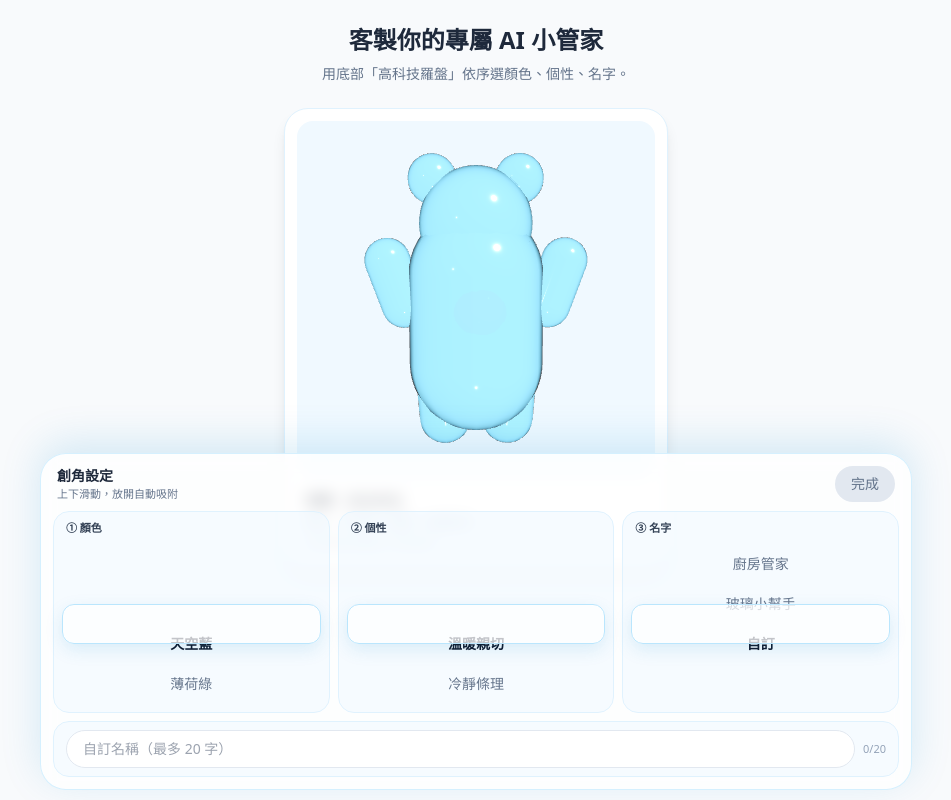
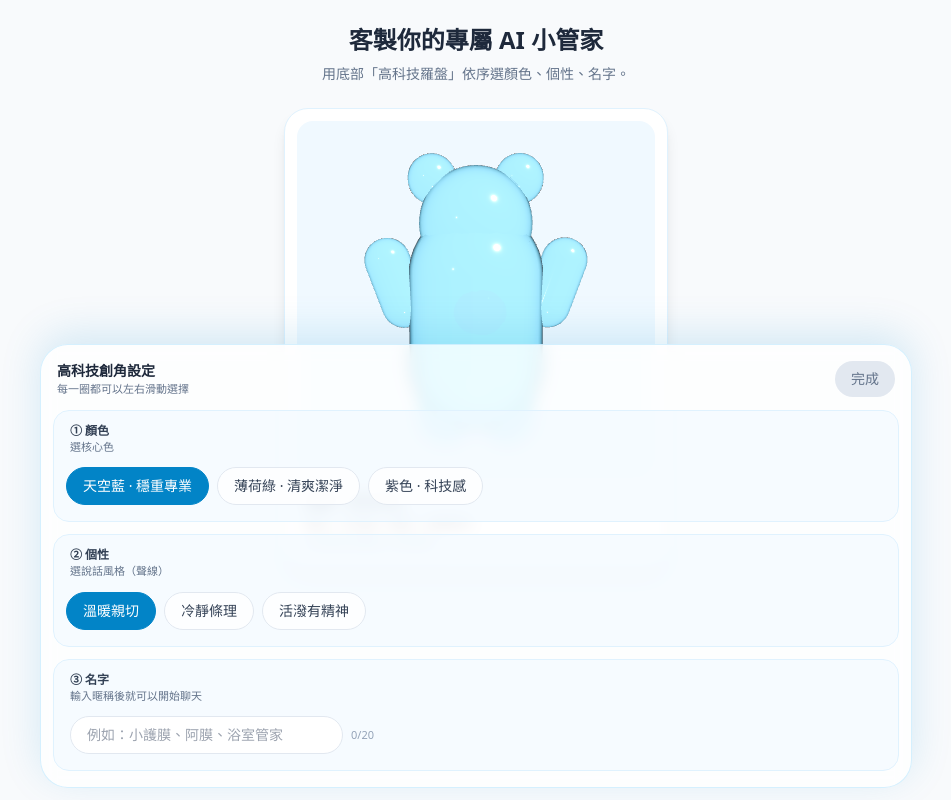
Before and after one commit to iven761001/ai-help, a Next.js app: page / in a window 1280 px wide. Both pictures are taken after typing "name@example.com" into the empty fields and a click on the button "下一步：塑造我的 AI 角色". Shown: the whole page, without its empty margins (164-1115 px from the left). Built offline with nearby package versions, Linux system fonts and the light colour scheme.

Commit message:
Update CompassCreator.js

```diff
--- a/app/components/CompassCreator/CompassCreator.js
+++ b/app/components/CompassCreator/CompassCreator.js
@@ -5,138 +5,18 @@ import { useEffect, useMemo, useRef, useState } from "react";
 function cx(...arr) {
   return arr.filter(Boolean).join(" ");
 }
-function clamp(n, a, b) {
-  return Math.max(a, Math.min(b, n));
-}
 
-/** 垂直滾輪（放開吸附）— 精簡版 */
-function SnapWheel({
-  title,
-  items,
-  valueId,
-  onChangeId,
-  disabled,
-  itemHeight = 40,
-  height = 160
-}) {
-  const wrapRef = useRef(null);
-  const [activeIndex, setActiveIndex] = useState(0);
-  const rafRef = useRef(null);
-  const snapTimer = useRef(null);
-
-  const idxFromId = (id) => Math.max(0, items.findIndex((x) => x.id === id));
-
-  useEffect(() => {
-    const idx = idxFromId(valueId);
-    setActiveIndex(idx);
-    const el = wrapRef.current;
-    if (!el) return;
-    el.scrollTo({ top: idx * itemHeight, behavior: "instant" });
-    // eslint-disable-next-line react-hooks/exhaustive-deps
-  }, [valueId]);
-
-  const updateActiveFromScroll = () => {
-    const el = wrapRef.current;
-    if (!el) return;
-    const idx = Math.round(el.scrollTop / itemHeight);
-    setActiveIndex(clamp(idx, 0, items.length - 1));
-  };
-
-  const snapToNearest = () => {
-    const el = wrapRef.current;
-    if (!el) return;
-    const idx = clamp(Math.round(el.scrollTop / itemHeight), 0, items.length - 1);
-    el.scrollTo({ top: idx * itemHeight, behavior: "smooth" });
-
-    const chosen = items[idx];
-    if (chosen && chosen.id !== valueId) onChangeId?.(chosen.id);
-  };
-
-  const onScroll = () => {
-    if (disabled) return;
-
-    if (rafRef.current) cancelAnimationFrame(rafRef.current);
-    rafRef.current = requestAnimationFrame(updateActiveFromScroll);
-
-    if (snapTimer.current) clearTimeout(snapTimer.current);
-    snapTimer.current = setTimeout(() => snapToNearest(), 120);
-  };
-
-  useEffect(() => {
-    return () => {
-      if (rafRef.current) cancelAnimationFrame(rafRef.current);
-      if (snapTimer.current) clearTimeout(snapTimer.current);
-    };
-  }, []);
-
-  // padding 讓「選中線」在正中間
-  const pad = itemHeight * 2;
-  const wheelHeight = height;
-
-  return (
-    <div className="rounded-2xl border border-sky-100 bg-sky-50/60 px-2 py-2">
-      <div className="px-1">
-        <div className="text-[11px] font-semibold text-slate-700">{title}</div>
-      </div>
-
-      <div className="relative mt-2">
-        {/* 選中線 */}
-        <div
-          className="pointer-events-none absolute left-0 right-0 top-1/2 -translate-y-1/2 rounded-xl border border-sky-200 bg-white/75 shadow-[0_6px_18px_rgba(2,132,199,0.12)]"
-          style={{ height: itemHeight }}
-        />
-
-        <div
-          ref={wrapRef}
-          onScroll={onScroll}
-          className={cx("overflow-y-auto no-scrollbar rounded-xl", disabled ? "opacity-60" : "")}
-          style={{
-            height: wheelHeight,
-            paddingTop: pad,
-            paddingBottom: pad,
-            WebkitOverflowScrolling: "touch"
-          }}
-        >
-          {items.map((it, i) => {
-            const active = i === activeIndex;
-            return (
-              <div
-                key={it.id}
-                className={cx("flex items-center justify-center")}
-                style={{ height: itemHeight }}
-              >
-                <button
-                  type="button"
-                  disabled={disabled}
-                  onClick={() => {
-                    const el = wrapRef.current;
-                    if (!el) return;
-                    el.scrollTo({ top: i * itemHeight, behavior: "smooth" });
-                    onChangeId?.(it.id);
-                  }}
-                  className={cx(
-                    "w-full px-1 text-center transition",
-                    active ? "text-slate-900 font-semibold" : "text-slate-500 font-normal",
-                    "text-xs sm:text-sm"
-                  )}
-                >
-                  {it.label}
-                </button>
-              </div>
-            );
-          })}
-        </div>
-      </div>
-    </div>
-  );
-}
-
+/**
+ * 穩定版「三圈羅盤」
+ * - 每一圈是獨立水平滑動（可拖拉）
+ * - 固定在螢幕底部（safe-area）
+ */
 export default function CompassCreator({ value, onChange, onDone, disabled }) {
   const colors = useMemo(
     () => [
-      { id: "sky", label: "天空藍" },
-      { id: "mint", label: "薄荷綠" },
-      { id: "purple", label: "紫色" }
+      { id: "sky", label: "天空藍 · 穩重專業" },
+      { id: "mint", label: "薄荷綠 · 清爽潔淨" },
+      { id: "purple", label: "紫色 · 科技感" }
     ],
     []
   );
@@ -150,39 +30,59 @@ export default function CompassCreator({ value, onChange, onDone, disabled }) {
     []
   );
 
-  const namePresets = useMemo(
-    () => [
-      { id: "nm", label: "小護膜" },
-      { id: "am", label: "阿膜" },
-      { id: "bs", label: "浴室管家" },
-      { id: "kf", label: "廚房管家" },
-      { id: "gl", label: "玻璃小幫手" },
-      { id: "zd", label: "自訂" }
-    ],
-    []
-  );
-
   const [localName, setLocalName] = useState(value?.nickname || "");
-  const [namePick, setNamePick] = useState("zd");
-
-  useEffect(() => setLocalName(value?.nickname || ""), [value?.nickname]);
 
   useEffect(() => {
-    const hit = namePresets.find((p) => p.label === (value?.nickname || ""));
-    setNamePick(hit ? hit.id : "zd");
-  }, [value?.nickname, namePresets]);
+    setLocalName(value?.nickname || "");
+  }, [value?.nickname]);
 
-  const pickColor = (id) => onChange?.({ ...value, color: id, avatar: id });
-  const pickVoice = (id) => onChange?.({ ...value, voice: id });
+  function useDragScroll() {
+    const ref = useRef(null);
+    const state = useRef({ down: false, x: 0, left: 0 });
 
-  const onPickPresetName = (presetId) => {
-    setNamePick(presetId);
-    const p = namePresets.find((x) => x.id === presetId);
-    if (!p) return;
-    if (p.id === "zd") return;
-    setLocalName(p.label);
-    onChange?.({ ...value, nickname: p.label });
+    useEffect(() => {
+      const el = ref.current;
+      if (!el) return;
+
+      const onDown = (e) => {
+        if (disabled) return;
+        state.current.down = true;
+        state.current.x = e.clientX;
+        state.current.left = el.scrollLeft;
+        el.setPointerCapture?.(e.pointerId);
       };
+
+      const onMove = (e) => {
+        if (!state.current.down) return;
+        const dx = e.clientX - state.current.x;
+        el.scrollLeft = state.current.left - dx;
+      };
+
+      const onUp = () => {
+        state.current.down = false;
+      };
+
+      el.addEventListener("pointerdown", onDown, { passive: true });
+      el.addEventListener("pointermove", onMove, { passive: true });
+      el.addEventListener("pointerup", onUp, { passive: true });
+      el.addEventListener("pointercancel", onUp, { passive: true });
+      el.addEventListener("pointerleave", onUp, { passive: true });
+
+      return () => {
+        el.removeEventListener("pointerdown", onDown);
+        el.removeEventListener("pointermove", onMove);
+        el.removeEventListener("pointerup", onUp);
+        el.removeEventListener("pointercancel", onUp);
+        el.removeEventListener("pointerleave", onUp);
+      };
+    }, [disabled]);
+
+    return ref;
+  }
+
+  const ring1Ref = useDragScroll();
+  const ring2Ref = useDragScroll();
+  const ring3Ref = useDragScroll();
 
   const canDone =
     !!value?.email &&
@@ -190,21 +90,34 @@ export default function CompassCreator({ value, onChange, onDone, disabled }) {
     !!value?.voice &&
     !!localName.trim();
 
+  const pickColor = (id) => onChange?.({ ...value, color: id, avatar: id });
+  const pickVoice = (id) => onChange?.({ ...value, voice: id });
+  const commitName = (name) => onChange?.({ ...value, nickname: name });
+
   return (
     <div className="fixed left-0 right-0 bottom-0 z-[60] pointer-events-none">
-      <div className="pointer-events-auto mx-auto w-full max-w-4xl px-3 pb-[calc(env(safe-area-inset-bottom)+10px)]">
-        <div className="rounded-[26px] border border-sky-200/60 bg-white/75 backdrop-blur shadow-[0_-10px_40px_rgba(2,132,199,0.15)] overflow-hidden">
-          {/* 精簡標題列 */}
-          <div className="px-4 pt-3 pb-2">
+      <div
+        className="pointer-events-auto mx-auto w-full max-w-4xl px-3 pb-[calc(env(safe-area-inset-bottom)+12px)]"
+        style={{ WebkitTapHighlightColor: "transparent" }}
+      >
+        <div className="rounded-[28px] border border-sky-200/60 bg-white/75 backdrop-blur shadow-[0_-10px_40px_rgba(2,132,199,0.15)] overflow-hidden">
+          <div className="px-4 pt-4 pb-3">
             <div className="flex items-center justify-between gap-3">
               <div className="min-w-0">
-                <div className="text-sm font-semibold text-slate-800">創角設定</div>
-                <div className="text-[11px] text-slate-500">上下滑動，放開自動吸附</div>
+                <div className="text-sm font-semibold text-slate-800">
+                  高科技創角設定
+                </div>
+                <div className="text-[11px] text-slate-500">
+                  每一圈都可以左右滑動選擇
+                </div>
               </div>
 
               <button
                 disabled={disabled || !canDone}
-                onClick={() => onDone?.()}
+                onClick={() => {
+                  commitName(localName.trim());
+                  onDone?.();
+                }}
                 className={cx(
                   "shrink-0 rounded-full px-4 py-2 text-sm font-medium transition",
                   disabled || !canDone
@@ -217,59 +130,100 @@ export default function CompassCreator({ value, onChange, onDone, disabled }) {
             </div>
           </div>
 
-          {/* 三欄並排滾軸 */}
-          <div className="px-3 pb-3">
-            <div className="grid grid-cols-3 gap-2">
-              <SnapWheel
+          <div className="px-3 pb-4 space-y-3">
+            <Ring
               title="① 顏色"
-                items={colors}
-                valueId={value?.color || value?.avatar || "sky"}
-                onChangeId={pickColor}
+              subtitle="選核心色"
+              scrollRef={ring1Ref}
+            >
+              {colors.map((c) => (
+                <Chip
+                  key={c.id}
+                  active={(value?.color || value?.avatar) === c.id}
+                  onClick={() => pickColor(c.id)}
                   disabled={disabled}
-                itemHeight={40}
-                height={160}
+                  label={c.label}
                 />
-              <SnapWheel
+              ))}
+            </Ring>
+
+            <Ring
               title="② 個性"
-                items={voices}
-                valueId={value?.voice || "warm"}
-                onChangeId={pickVoice}
+              subtitle="選說話風格（聲線）"
+              scrollRef={ring2Ref}
+            >
+              {voices.map((v) => (
+                <Chip
+                  key={v.id}
+                  active={value?.voice === v.id}
+                  onClick={() => pickVoice(v.id)}
                   disabled={disabled}
-                itemHeight={40}
-                height={160}
+                  label={v.label}
                 />
-              <SnapWheel
+              ))}
+            </Ring>
+
+            <Ring
               title="③ 名字"
-                items={namePresets}
-                valueId={namePick}
-                onChangeId={onPickPresetName}
-                disabled={disabled}
-                itemHeight={40}
-                height={160}
-              />
-            </div>
-
-            {/* 自訂名稱（在三欄下方，避免擠爆） */}
-            <div className="mt-2 rounded-2xl border border-sky-100 bg-sky-50/60 px-3 py-2">
-              <div className="flex items-center gap-2">
+              subtitle="輸入暱稱後就可以開始聊天"
+              scrollRef={ring3Ref}
+            >
+              <div className="min-w-[320px] flex items-center gap-2 px-1">
                 <input
                   value={localName}
-                  onChange={(e) => {
-                    const v = e.target.value.slice(0, 20);
-                    setLocalName(v);
-                    if (namePick !== "zd") setNamePick("zd");
-                    onChange?.({ ...value, nickname: v });
-                  }}
-                  placeholder="自訂名稱（最多 20 字）"
+                  onChange={(e) => setLocalName(e.target.value)}
+                  onBlur={() => commitName(localName.trim())}
+                  placeholder="例如：小護膜、阿膜、浴室管家"
                   disabled={disabled}
                   className="flex-1 rounded-full border border-slate-200 bg-white px-4 py-2 text-sm outline-none focus:ring-2 focus:ring-sky-400"
                 />
-                <div className="text-[11px] text-slate-400">{Math.min(localName.length, 20)}/20</div>
+                <div className="text-[11px] text-slate-400 pr-2">
+                  {Math.min(localName.length, 20)}/20
                 </div>
               </div>
+            </Ring>
           </div>
         </div>
       </div>
     </div>
   );
 }
+
+function Ring({ title, subtitle, children, scrollRef }) {
+  return (
+    <div className="rounded-2xl border border-sky-100 bg-sky-50/60 px-3 py-3">
+      <div className="flex items-baseline justify-between gap-2 px-1">
+        <div className="min-w-0">
+          <div className="text-xs font-semibold text-slate-700">{title}</div>
+          <div className="text-[11px] text-slate-500">{subtitle}</div>
+        </div>
+      </div>
+
+      <div
+        ref={scrollRef}
+        className="mt-2 flex gap-2 overflow-x-auto no-scrollbar py-1"
+        style={{ touchAction: "pan-x", WebkitOverflowScrolling: "touch" }}
+      >
+        {children}
+      </div>
+    </div>
+  );
+}
+
+function Chip({ active, label, onClick, disabled }) {
+  return (
+    <button
+      type="button"
+      disabled={disabled}
+      onClick={onClick}
+      className={cx(
+        "shrink-0 rounded-full border px-4 py-2 text-xs md:text-sm transition",
+        active
+          ? "bg-sky-600 border-sky-600 text-white"
+          : "bg-white/80 border-slate-200 text-slate-700 hover:bg-white"
+      )}
+    >
+      {label}
+    </button>
+  );
+}
```
Lines whose indentation alone changed are shown as unchanged.
